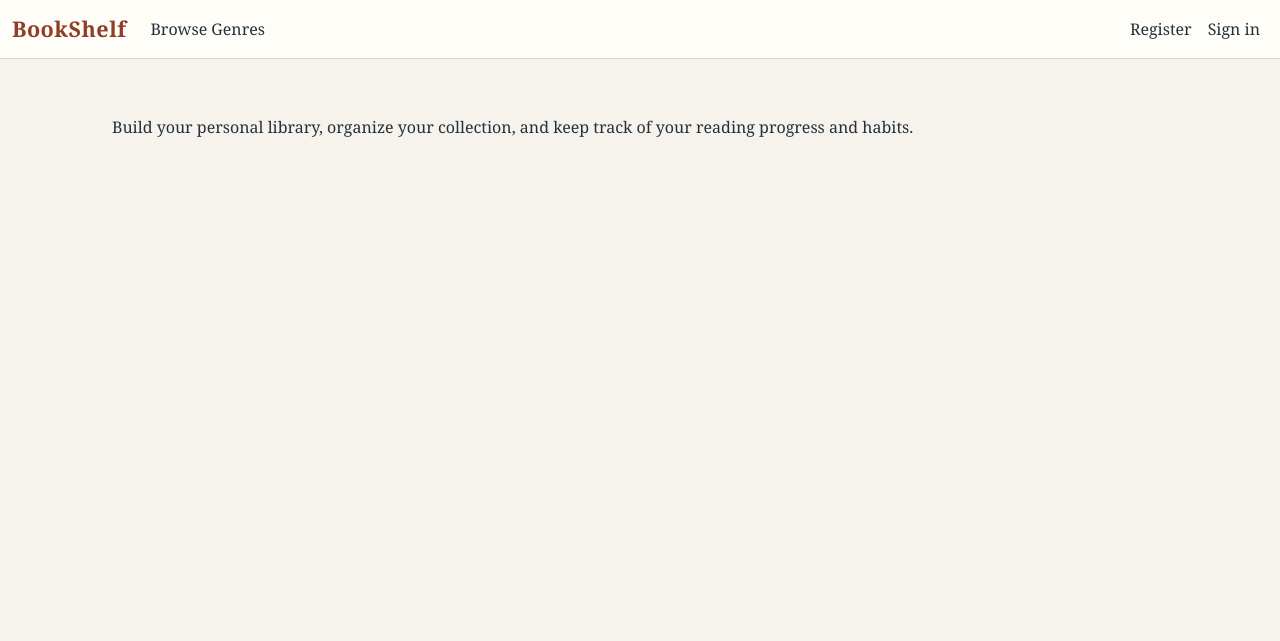
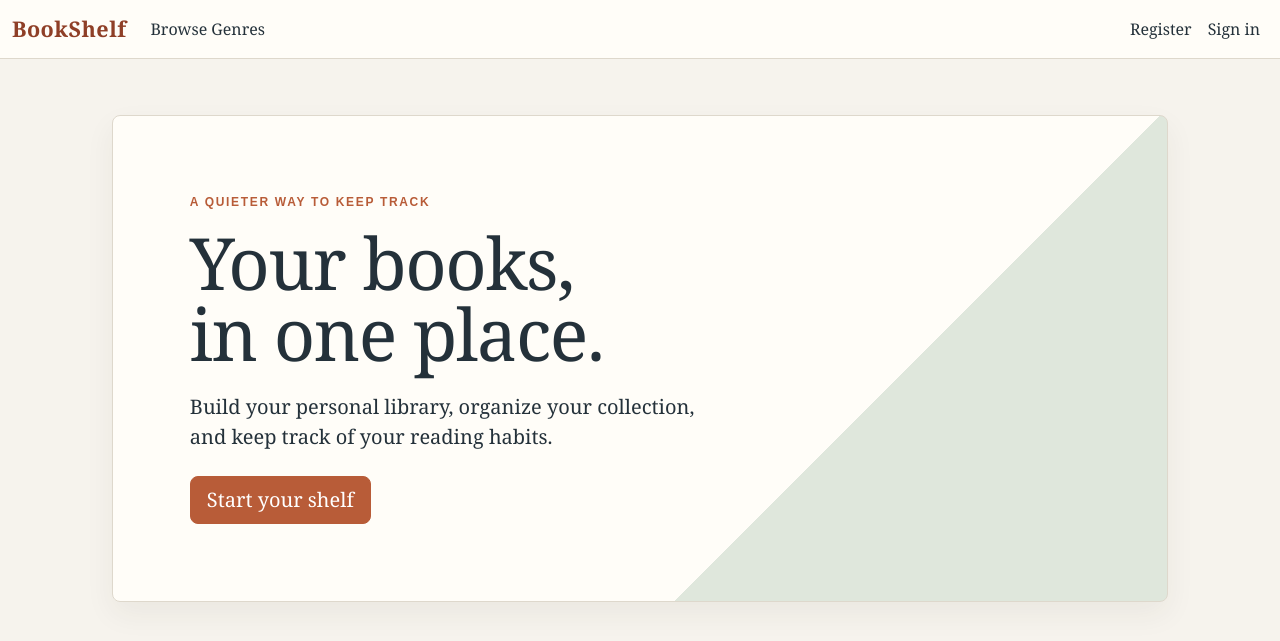
Before and after one commit to kalonjic34/book-shelf, a Django app: page / in a window 1280 px wide. Shown: the top 641 px of the page. Run offline with Django 5.2, Linux system fonts and the light colour scheme; some libraries are stand-ins or nearby versions.

Commit message:
refactor index template

```diff
--- a/book_library/templates/book_library/index.html
+++ b/book_library/templates/book_library/index.html
@@ -1,5 +1,16 @@
 {% extends "book_library/base.html" %}
 
 {% block content %}
-    <p>Build your personal library, organize your collection, and keep track of your reading progress and habits.</p>
+    <div class="intro-panel">
+        <p class="eyebrow mb-3">A quieter way to keep track</p>
+        <h1 class="page-title mb-4">Your books,<br>in one place.</h1>
+        <p class="lead col-lg-7 mb-4">
+            Build your personal library, organize your collection, and keep track of your reading habits.
+        </p>
+        {% if user.is_authenticated %}
+            <a class="btn btn-primary btn-lg" href="{% url "book_library:genres" %}">Browse your genres</a>
+        {% else %}
+            <a class="btn btn-primary btn-lg" href="{% url "accounts:register" %}">Start your shelf</a>
+        {% endif %}
+    </div>
 {% endblock content %}
```
